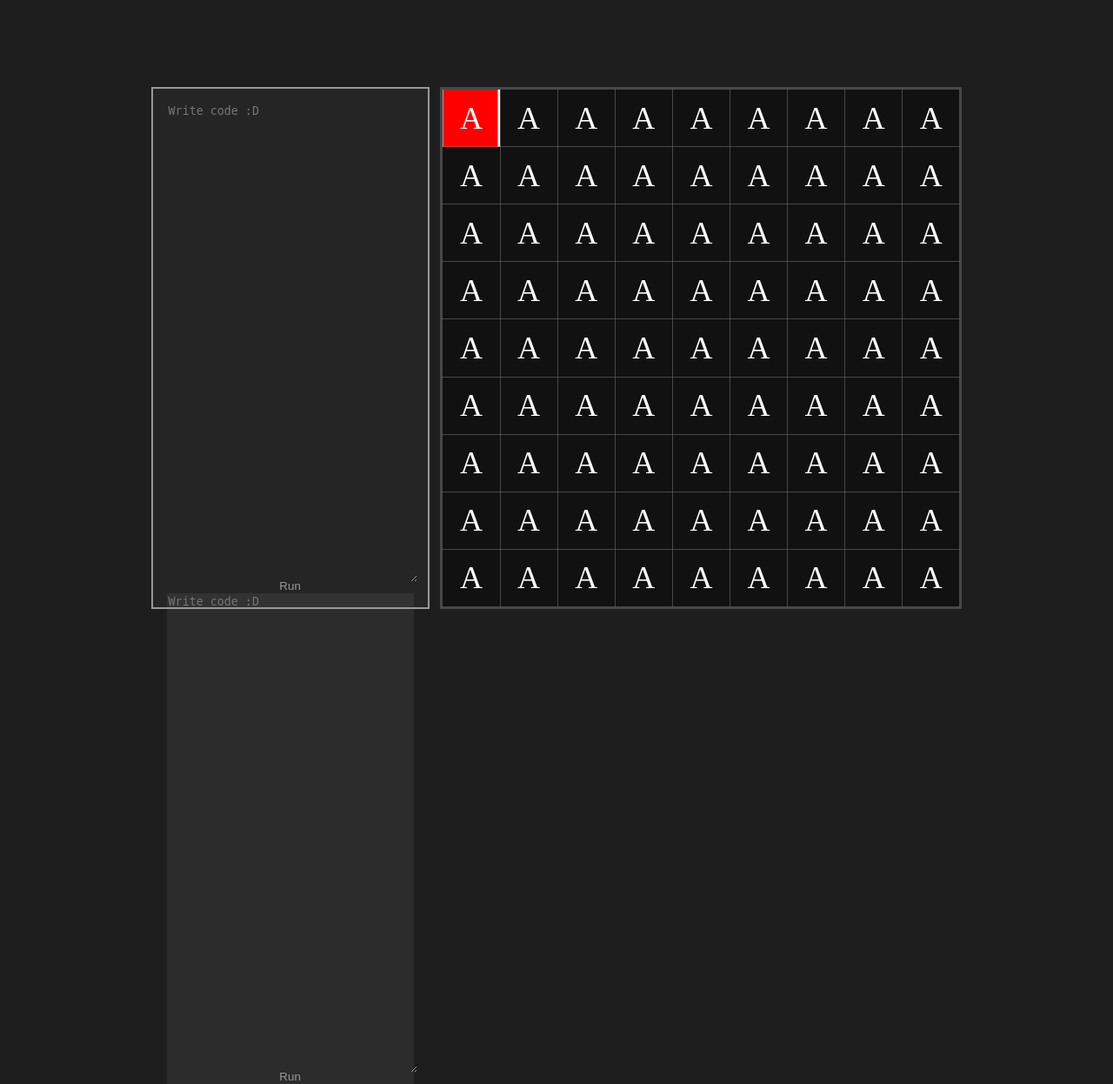
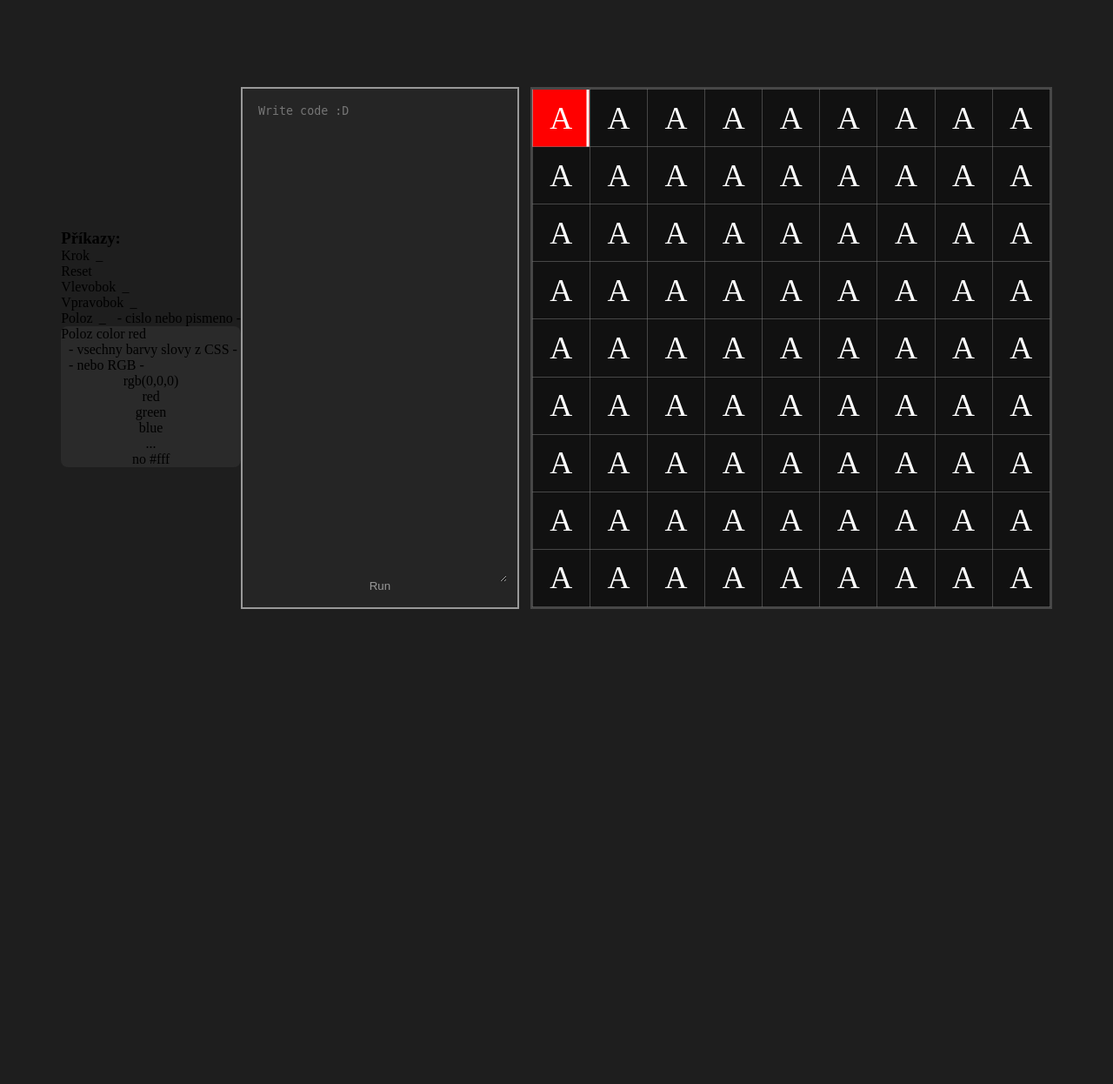
Before and after one commit to Maxrobloxian/Skola, a PHP site: page / in a window 1280 px wide. Shown: the whole page at 87% size. After the commit the page ends 700 px from the top, so only its background shows below. Run offline with PHP 8.4, Linux system fonts and the light colour scheme.

Commit message:
Add files via upload

```diff
--- a/PRG/Karel/index.php
+++ b/PRG/Karel/index.php
@@ -13,6 +13,23 @@ include_once 'logic.php';
 </head>
 
 <body>
+    <div class="help">
+        <h3>Příkazy:</h3>
+        <p>Krok &ThinSpace;_</p>
+        <p>Reset</p>
+        <p>Vlevobok &ThinSpace;_</p>
+        <p>Vpravobok &ThinSpace;_</p>
+        <p>Poloz &ThinSpace;_ &ThickSpace; - cislo nebo pismeno -</p>
+        <p style="background-color: rgb(150, 150, 150, .1); border-radius: 8px 8px 0 0;">Poloz color red </p>
+        <p style="background-color: rgb(150, 150, 150, .1);">&ThickSpace; - vsechny barvy slovy z CSS -</p>
+        <p style="background-color: rgb(150, 150, 150, .1);">&ThickSpace; - nebo RGB -</p>
+        <p style="background-color: rgb(150, 150, 150, .1); text-align: center;">rgb(0,0,0)</p>
+        <p style="background-color: rgb(150, 150, 150, .1); text-align: center;">red</p>
+        <p style="background-color: rgb(150, 150, 150, .1); text-align: center;">green</p>
+        <p style="background-color: rgb(150, 150, 150, .1); text-align: center;">blue</p>
+        <p style="background-color: rgb(150, 150, 150, .1); text-align: center;">...</p>
+        <p style="background-color: rgb(150, 150, 150, .1); border-radius: 0 0 8px 8px; text-align: center;">no #fff</p>
+    </div>
     <div class="commands">
         <form action="<?php
         !isset($_GET["x"]) && !isset($_GET["y"]) ? 'logic.php' : 'logic.php?x=' . $_GET["x"] . '&y=' . $_GET["y"];
@@ -20,10 +37,10 @@ include_once 'logic.php';
             <textarea name="text" placeholder="Write code :D"></textarea>
             <button type="submit" name="submit">Run</button>
         </form>
-        <form action="test.php" method="POST" class="test">
+        <!-- <form action="test.php" method="POST" class="test">
             <textarea name="text" placeholder="Write code :D"></textarea>
             <button type="submit" name="submit">Run</button>
-        </form>
+        </form> -->
     </div>
     <div class="field">
         <?php
```
